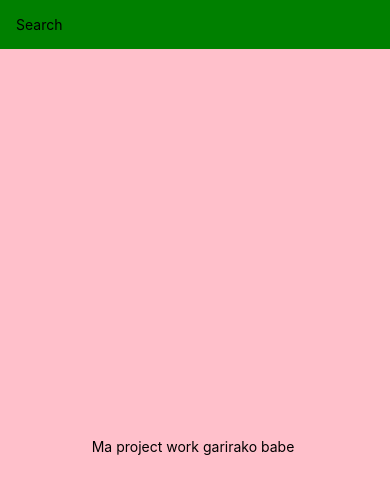
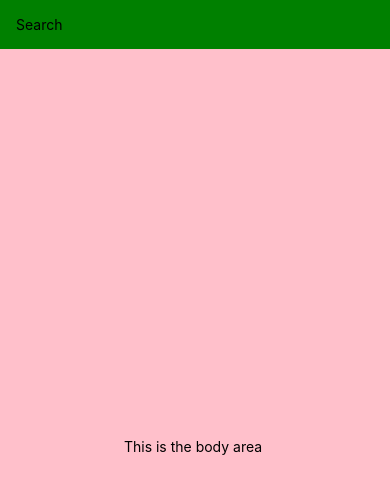
Before and after one commit to admonxetrii/cra-app-client, a React Native app: screen / in a window 390 px wide. Shown: the top 494 px of the page. Built offline with nearby package versions, Linux system fonts and the light colour scheme.

Commit message:
eslint added

```diff
--- a/App.js
+++ b/App.js
@@ -1,24 +1,39 @@
-import { StatusBar as ExpoStatusBar} from 'expo-status-bar';
-import React from 'react';
-import { StatusBar, SafeAreaView, Platform, StyleSheet, Text, View } from 'react-native';
+import { StatusBar as ExpoStatusBar } from "expo-status-bar";
+import React from "react";
+import { StatusBar, SafeAreaView, StyleSheet, Text, View } from "react-native";
 
-const isAndroid = Platform.OS === 'android';
 export default function App() {
   return (
     <>
-    <SafeAreaView style={{flex:1, marginTop: StatusBar.currentHeight }}>
-      <View style={{padding: 16, backgroundColor: 'green'}}>
-        <Text >Search</Text>
-      </View>
-      <View style={{flex: 1, padding: 16, backgroundColor: 'pink', justifyContent: 'center', alignItems: 'center'}}>
-        <Text>Ma project work garirako babe </Text>
-      </View>
-    </SafeAreaView>
-    <ExpoStatusBar style ="auto" />
+      <SafeAreaView style={styles.container}>
+        <View style={styles.search}>
+          <Text>Search</Text>
+        </View>
+        <View style={styles.lists}>
+          <Text>This is the body area </Text>
+        </View>
+      </SafeAreaView>
+      <ExpoStatusBar style="auto" />
     </>
   );
 }
 
 const styles = StyleSheet.create({
+  container: {
+    flex: 1,
+    marginTop: StatusBar.currentHeight,
+  },
 
+  search: {
+    padding: 16,
+    backgroundColor: "green",
+  },
+
+  lists: {
+    flex: 1,
+    padding: 16,
+    backgroundColor: "pink",
+    justifyContent: "center",
+    alignItems: "center",
+  },
 });
--- a/babel.config.js
+++ b/babel.config.js
@@ -1,6 +1,6 @@
-module.exports = function(api) {
+module.exports = function (api) {
   api.cache(true);
   return {
-    presets: ['babel-preset-expo'],
+    presets: ["babel-preset-expo"],
   };
 };
--- a/package.json
+++ b/package.json
@@ -7,10 +7,11 @@
     "android": "expo start --android",
     "ios": "expo start --ios",
     "web": "expo start --web",
-    "eject": "expo eject"
+    "eject": "expo eject",
+    "lint": "eslint . --ext .js"
   },
   "dependencies": {
-    "@react-native-community/eslint-config": "^3.0.1",
+    "@react-native-community/eslint-plugin": "^1.1.0",
     "eslint": "^8.3.0",
     "expo": "~43.0.3",
     "expo-status-bar": "~1.1.0",
```
Also changed, not shown: 2 other files (tests, documents, lock files or other folders).
